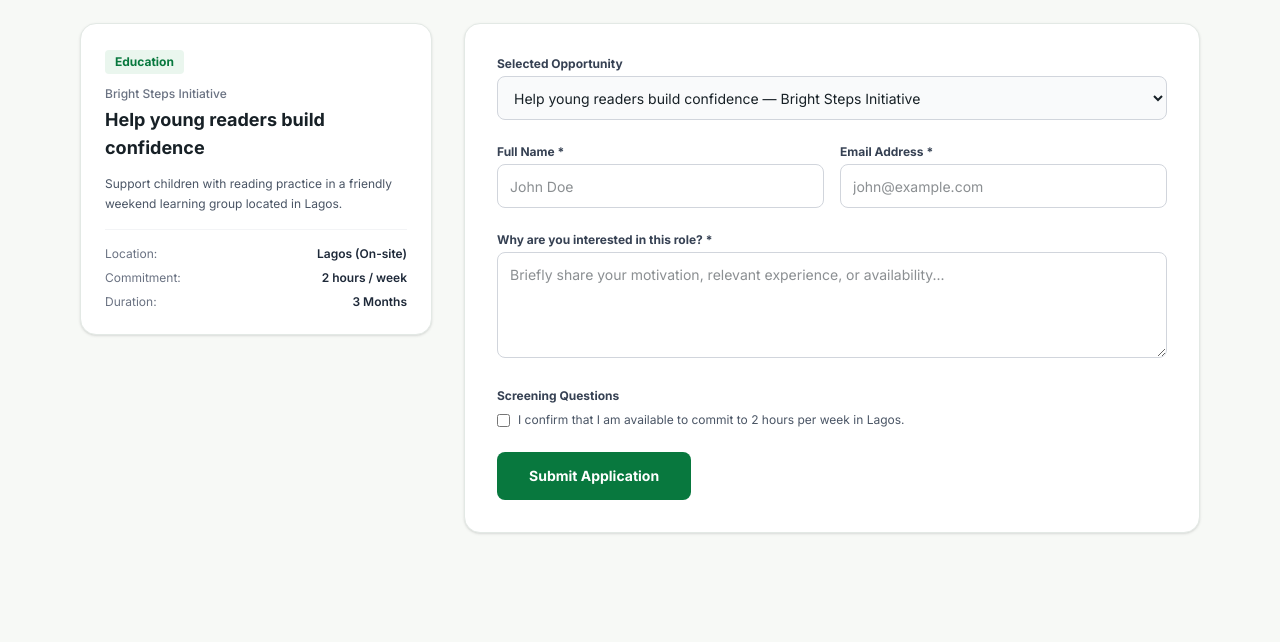
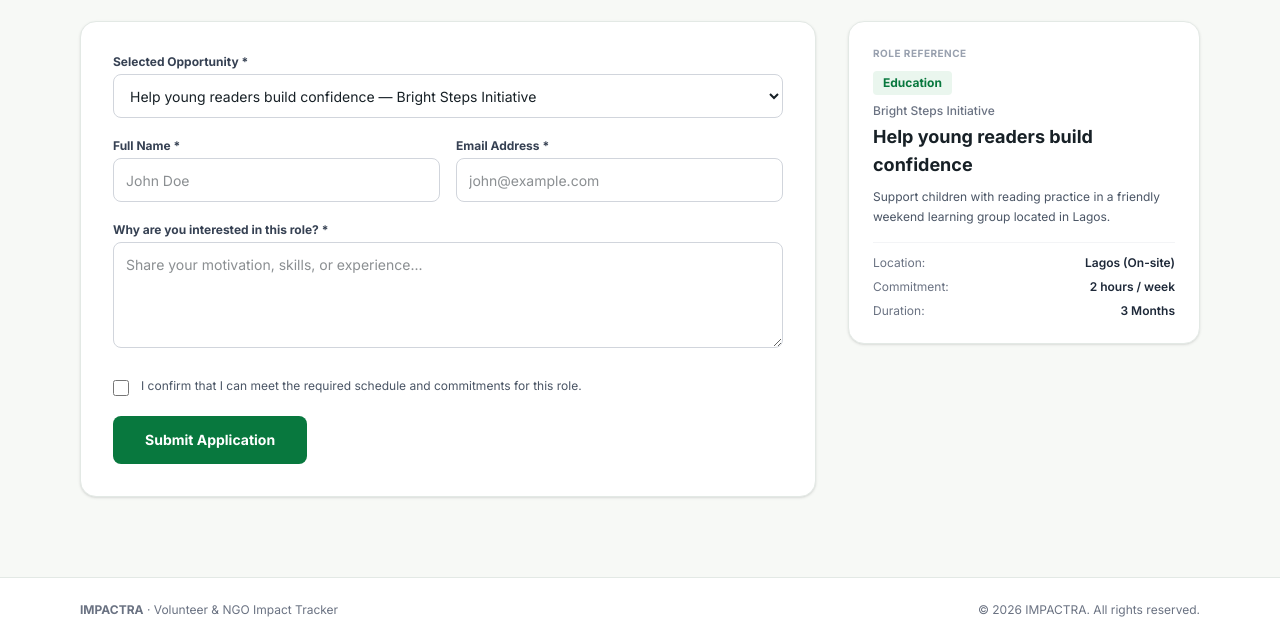
Before and after one commit to Oly-stack/impactra-frontend, a plain HTML site: page apply.html in a window 1280 px wide. Shown: the part 198-840 px from the top of the page. Before the commit the page ends 800 px from the top, so only its background shows below. Drawn offline with nearby package versions, Linux system fonts and the light colour scheme.

Commit message:
latest on apply

```diff
--- a/apply.html
+++ b/apply.html
@@ -10,65 +10,71 @@
   <script src="https://cdn.jsdelivr.net/npm/@tailwindcss/browser@4"></script>
   <link rel="shortcut icon" href="img/leaf-logo.png" type="image/x-icon" />
 </head>
-<body class="min-h-screen font-['Inter'] bg-[#f7f9f6] text-[#172026]">
+<body class="min-h-screen font-['Inter'] bg-[#f7f9f6] text-[#172026] flex flex-col justify-between">
 
-  <!-- Header -->
-  <header class="bg-white border-b border-[#E3E9E5] px-4 py-3 lg:px-8">
+  <!-- Header  -->
+  <header class="bg-white border-b border-[#E3E9E5] px-4 py-3 sm:px-6 lg:px-8">
     <div class="max-w-6xl mx-auto flex items-center justify-between">
-      <a href="index.html" class="flex items-center gap-2 text-xl font-extrabold tracking-wider text-[#08783E]">
-        <img class="w-8 h-8" src="img/leaf-logo.png" alt="Logo" />
+
+      <!-- Logo -->
+      <a href="index.html" class="flex items-center gap-2 text-lg sm:text-xl font-extrabold tracking-wider text-[#08783E] shrink-0">
+        <img class="w-7 h-7 sm:w-8 sm:h-8" src="img/leaf-logo.png" alt="Logo" />
         <span>IMPACTRA</span>
       </a>
-      <nav aria-label="Main navigation" class="flex items-center gap-6 text-sm font-medium">
+
+      <!-- Desktop Navigation -->
+      <nav aria-label="Main navigation" class="hidden md:flex items-center gap-6 text-sm font-medium">
         <a href="index.html" class="text-gray-600 hover:text-[#08783E]">Home</a>
         <a href="opportunities.html" class="text-gray-600 hover:text-[#08783E]">Opportunities</a>
         <a href="log-hours.html" class="text-gray-600 hover:text-[#08783E]">Log Hours</a>
       </nav>
+
+      <!-- Mobile Button -->
+      <button id="menuToggle" type="button" class="md:hidden text-[#08783E] p-1 focus:outline-none" aria-label="Toggle Navigation">
+        <svg class="w-6 h-6" fill="none" stroke="currentColor" viewBox="0 0 24 24" xmlns="http://www.w3.org/2000/svg">
+          <path stroke-linecap="round" stroke-linejoin="round" stroke-width="2" d="M4 6h16M4 12h16M4 18h16"></path>
+        </svg>
+      </button>
+
     </div>
+
+    <!-- Mobile Dropdown Navigation -->
+    <nav id="mobileMenu" class="hidden md:hidden flex-col gap-3 pt-3 pb-2 border-t border-gray-100 mt-2 text-sm font-medium text-gray-700">
+      <a href="index.html" class="hover:text-[#08783E] py-1">Home</a>
+      <a href="opportunities.html" class="hover:text-[#08783E] py-1">Opportunities</a>
+      <a href="log-hours.html" class="hover:text-[#08783E] py-1">Log Hours</a>
+    </nav>
   </header>
 
   <!-- Main Content -->
-  <main class="max-w-6xl mx-auto px-4 py-8 lg:py-12">
-    <div class="mb-8">
-      <a href="opportunities.html" class="text-xs font-bold text-[#08783E] hover:underline flex items-center gap-1 mb-2">
+  <main class="max-w-6xl w-full mx-auto px-4 py-6 sm:py-8 lg:py-12">
+
+    <div class="mb-6">
+      <a href="opportunities.html" class="inline-flex items-center gap-1 text-xs font-bold text-[#08783E] hover:underline mb-2">
         ← Back to all opportunities
       </a>
-      <h1 class="text-3xl font-extrabold text-[#172026]">Submit Your Application</h1>
-      <p class="text-gray-600 text-sm mt-1">Review the role details and let the organization know why you'd be a great fit.</p>
+      <h1 class="text-2xl sm:text-3xl font-extrabold text-[#172026]">Submit Your Application</h1>
+      <p class="text-gray-600 text-xs sm:text-sm mt-1">Review role details and share why you'd be a great fit.</p>
     </div>
 
-    <div class="grid grid-cols-1 lg:grid-cols-3 gap-8">
+    <!-- Responsive Layout: Form First on Mobile, Sidebar Right on Desktop -->
+    <div class="flex flex-col lg:grid lg:grid-cols-3 gap-6 lg:gap-8">
 
-      <!-- Left Column: Reference Opportunity Card -->
-      <aside class="lg:col-span-1">
-        <div class="bg-white border border-[#E3E9E5] rounded-2xl p-6 shadow-sm sticky top-6">
-          <span class="inline-block bg-[#eaf6ee] text-[#08783E] text-xs font-bold px-2.5 py-1 rounded mb-3">Education</span>
-          <p class="text-xs text-gray-500 font-medium">Bright Steps Initiative</p>
-          <h2 class="text-lg font-bold text-[#172026] mt-1 mb-3">Help young readers build confidence</h2>
-          <p class="text-xs text-gray-600 leading-relaxed mb-4">
-            Support children with reading practice in a friendly weekend learning group located in Lagos.
-          </p>
-          <hr class="border-gray-100 my-4" />
-          <dl class="text-xs space-y-2">
-            <div class="flex justify-between"><dt class="text-gray-500">Location:</dt><dd class="font-semibold text-gray-800">Lagos (On-site)</dd></div>
-            <div class="flex justify-between"><dt class="text-gray-500">Commitment:</dt><dd class="font-semibold text-gray-800">2 hours / week</dd></div>
-            <div class="flex justify-between"><dt class="text-gray-500">Duration:</dt><dd class="font-semibold text-gray-800">3 Months</dd></div>
-          </dl>
-        </div>
-      </aside>
+      <!-- Form Section -->
+      <section class="w-full lg:col-span-2">
+        <div class="bg-white border border-[#E3E9E5] rounded-2xl p-4 sm:p-8 shadow-sm">
 
-      <!-- Right Column: Application Form -->
-      <section class="lg:col-span-2">
-        <div class="bg-white border border-[#E3E9E5] rounded-2xl p-6 lg:p-8 shadow-sm">
-
-          <form id="applyForm" class="space-y-6">
-            <!-- Select Opportunity Dropdown -->
+          <form id="applyForm" class="space-y-4 sm:space-y-5">
+            <!-- Opportunity Select Field -->
             <div>
-              <label for="opportunitySelect" class="block text-xs font-bold text-gray-700 mb-1">Selected Opportunity</label>
-              <select id="opportunitySelect" class="w-full h-11 border border-gray-300 rounded-lg px-3 text-sm bg-gray-50 focus:outline-none focus:ring-2 focus:ring-[#08783E]">
-                <option value="sample-1" selected>Help young readers build confidence — Bright Steps Initiative</option>
-                <option value="sample-2">Bring a community garden to life — Green Neighbourhood</option>
-                <option value="sample-3">Design for a community cause — Kindred Network</option>
+              <label for="opportunitySelect" class="block text-xs font-bold text-gray-700 mb-1">Selected Opportunity *</label>
+              <select id="opportunitySelect" class="w-full h-11 border border-gray-300 rounded-lg px-3 text-xs sm:text-sm bg-white focus:outline-none focus:ring-2 focus:ring-[#08783E] text-ellipsis overflow-hidden">
+                <option value="sample-1" data-org="Bright Steps Initiative" data-cat="Education" data-loc="Lagos (On-site)" data-commit="2 hours / week" data-duration="3 Months" data-desc="Support children with reading practice in a friendly weekend learning group located in Lagos.">Help young readers build confidence — Bright Steps Initiative</option>
+                <option value="sample-2" data-org="Green Neighbourhood Project" data-cat="Environment" data-loc="Abuja (On-site)" data-commit="3 hours / week" data-duration="6 Months" data-desc="Join local volunteers to plant, maintain and care for a shared green space.">Bring a community garden to life — Green Neighbourhood</option>
+                <option value="sample-3" data-org="Kindred Community Network" data-cat="Digital skills" data-loc="Anywhere (Remote)" data-commit="2–4 hours / week" data-duration="Ongoing" data-desc="Use your design skills to make community information clearer and easier to share.">Design for a community cause — Kindred Network</option>
+                <option value="sample-4" data-org="Neighbour Care Collective" data-cat="Community support" data-loc="Ibadan (On-site)" data-commit="4 hours / event" data-duration="1 Month" data-desc="Help a community team organise donated supplies for local households.">Support a neighbourhood food drive — Neighbour Care</option>
+                <option value="sample-5" data-org="Open Learning Circle" data-cat="Education" data-loc="Enugu (On-site)" data-commit="2 hours / week" data-duration="2 Months" data-desc="Help beginners become more comfortable using everyday computer tools.">Introduce learners to digital basics — Open Learning Circle</option>
+                <option value="sample-6" data-org="Shared Purpose Initiative" data-cat="Digital skills" data-loc="Anywhere (Remote)" data-commit="3 hours / week" data-duration="Ongoing" data-desc="Turn volunteer updates into clear stories that celebrate community participation.">Help tell stories of community action — Shared Purpose</option>
               </select>
             </div>
 
@@ -76,26 +82,25 @@
             <div class="grid grid-cols-1 sm:grid-cols-2 gap-4">
               <div>
                 <label for="fullName" class="block text-xs font-bold text-gray-700 mb-1">Full Name *</label>
-                <input id="fullName" type="text" required placeholder="John Doe" class="w-full h-11 border border-gray-300 rounded-lg px-3 text-sm focus:outline-none focus:ring-2 focus:ring-[#08783E]" />
+                <input id="fullName" type="text" required placeholder="John Doe" class="w-full h-11 border border-gray-300 rounded-lg px-3 text-xs sm:text-sm focus:outline-none focus:ring-2 focus:ring-[#08783E]" />
               </div>
               <div>
                 <label for="email" class="block text-xs font-bold text-gray-700 mb-1">Email Address *</label>
-                <input id="email" type="email" required placeholder="john@example.com" class="w-full h-11 border border-gray-300 rounded-lg px-3 text-sm focus:outline-none focus:ring-2 focus:ring-[#08783E]" />
+                <input id="email" type="email" required placeholder="john@example.com" class="w-full h-11 border border-gray-300 rounded-lg px-3 text-xs sm:text-sm focus:outline-none focus:ring-2 focus:ring-[#08783E]" />
               </div>
             </div>
 
-            <!-- Screening Question / Motivation -->
+            <!-- Motivation -->
             <div>
               <label for="motivation" class="block text-xs font-bold text-gray-700 mb-1">Why are you interested in this role? *</label>
-              <textarea id="motivation" rows="4" required placeholder="Briefly share your motivation, relevant experience, or availability..." class="w-full border border-gray-300 rounded-lg p-3 text-sm focus:outline-none focus:ring-2 focus:ring-[#08783E]"></textarea>
+              <textarea id="motivation" rows="4" required placeholder="Share your motivation, skills, or experience..." class="w-full border border-gray-300 rounded-lg p-3 text-xs sm:text-sm focus:outline-none focus:ring-2 focus:ring-[#08783E]"></textarea>
             </div>
 
-            <!-- Screening Checkboxes -->
-            <div class="space-y-2">
-              <span class="block text-xs font-bold text-gray-700">Screening Questions</span>
-              <label class="flex items-start gap-2 cursor-pointer text-xs text-gray-600">
-                <input type="checkbox" required class="mt-0.5 accent-[#08783E] rounded" />
-                <span>I confirm that I am available to commit to 2 hours per week in Lagos.</span>
+            <!-- Checkbox Screening -->
+            <div class="pt-1">
+              <label class="flex items-start gap-3 cursor-pointer text-xs text-gray-600">
+                <input type="checkbox" required class="mt-0.5 accent-[#08783E] w-4 h-4 rounded shrink-0" />
+                <span>I confirm that I can meet the required schedule and commitments for this role.</span>
               </label>
             </div>
 
@@ -105,26 +110,92 @@
             </button>
           </form>
 
-          <!-- Confirmation Banner (Hidden by default) -->
-          <div id="confirmationBanner" class="hidden bg-[#eaf6ee] border border-[#08783E] rounded-xl p-6 text-center mt-6">
+          <!-- Pending Confirmation -->
+          <div id="confirmationBanner" class="hidden bg-[#eaf6ee] border border-[#08783E] rounded-xl p-6 text-center">
             <div class="w-12 h-12 bg-[#08783E] text-white rounded-full flex items-center justify-center mx-auto mb-3 font-bold text-xl">✓</div>
             <h3 class="text-lg font-bold text-[#172026] mb-1">Application Submitted!</h3>
             <p class="text-xs text-gray-600 max-w-md mx-auto mb-4">
-              Your application is currently <span class="font-bold text-[#ae7827] bg-[#fff8e9] px-2 py-0.5 rounded">Pending Review</span> by Bright Steps Initiative. They will contact you via email shortly.
+              Your application status is now <span class="font-bold text-[#ae7827] bg-[#fff8e9] px-2 py-0.5 rounded">Pending Review</span>. The organizing team will review your application and respond via email.
             </p>
             <a href="opportunities.html" class="inline-block text-xs font-bold text-[#08783E] underline">Explore more opportunities</a>
           </div>
 
         </div>
       </section>
+
+      <!-- Opportunity Reference Card -->
+      <aside class="w-full lg:col-span-1">
+        <div class="bg-white border border-[#E3E9E5] rounded-2xl p-4 sm:p-6 shadow-sm sticky top-6">
+          <p class="text-[10px] font-bold text-gray-400 uppercase tracking-wider mb-2">Role Reference</p>
+          <span id="refCategory" class="inline-block bg-[#eaf6ee] text-[#08783E] text-xs font-bold px-2.5 py-1 rounded mb-2">Education</span>
+          <p id="refOrg" class="text-xs text-gray-500 font-medium">Bright Steps Initiative</p>
+          <h2 id="refTitle" class="text-base sm:text-lg font-bold text-[#172026] mt-1 mb-2">Help young readers build confidence</h2>
+          <p id="refDesc" class="text-xs text-gray-600 leading-relaxed mb-4">
+            Support children with reading practice in a friendly weekend learning group located in Lagos.
+          </p>
+          <hr class="border-gray-100 my-3" />
+          <dl class="text-xs space-y-2">
+            <div class="flex justify-between"><dt class="text-gray-500">Location:</dt><dd id="refLocation" class="font-semibold text-gray-800">Lagos (On-site)</dd></div>
+            <div class="flex justify-between"><dt class="text-gray-500">Commitment:</dt><dd id="refCommitment" class="font-semibold text-gray-800">2 hours / week</dd></div>
+            <div class="flex justify-between"><dt class="text-gray-500">Duration:</dt><dd id="refDuration" class="font-semibold text-gray-800">3 Months</dd></div>
+          </dl>
+        </div>
+      </aside>
+
     </div>
   </main>
 
+  <!-- Footer -->
+  <footer class="border-t border-[#E3E9E5] bg-white py-6 text-xs text-gray-500 mt-8">
+    <div class="max-w-6xl mx-auto px-4 flex flex-col sm:flex-row justify-between gap-2">
+      <p><strong>IMPACTRA</strong> · Volunteer & NGO Impact Tracker</p>
+      <p>© 2026 IMPACTRA. All rights reserved.</p>
+    </div>
+  </footer>
+
   <script>
+    // Mobile Menu Toggle
+    const menuToggle = document.getElementById('menuToggle');
+    const mobileMenu = document.getElementById('mobileMenu');
+    menuToggle.addEventListener('click', () => {
+      mobileMenu.classList.toggle('hidden');
+      mobileMenu.classList.toggle('flex');
+    });
+
+    // Sync dropdown with Reference Card
+    const select = document.getElementById('opportunitySelect');
+
+    function syncCard() {
+      const opt = select.options[select.selectedIndex];
+      document.getElementById('refTitle').textContent = opt.text.split(' — ')[0];
+      document.getElementById('refOrg').textContent = opt.dataset.org || '';
+      document.getElementById('refCategory').textContent = opt.dataset.cat || 'General';
+      document.getElementById('refLocation').textContent = opt.dataset.loc || 'Anywhere';
+      document.getElementById('refCommitment').textContent = opt.dataset.commit || 'Flexible';
+      document.getElementById('refDuration').textContent = opt.dataset.duration || 'N/A';
+      document.getElementById('refDesc').textContent = opt.dataset.desc || '';
+    }
+
+    //  URL Parameter from opportunities.html
+    const urlParams = new URLSearchParams(window.location.search);
+    const selectedId = urlParams.get('id');
+    if (selectedId) {
+      for (let i = 0; i < select.options.length; i++) {
+        if (select.options[i].value === selectedId) {
+          select.selectedIndex = i;
+          break;
+        }
+      }
+    }
+
+    select.addEventListener('change', syncCard);
+    syncCard();
+
     document.getElementById('applyForm').addEventListener('submit', function(e) {
       e.preventDefault();
       this.classList.add('hidden');
       document.getElementById('confirmationBanner').classList.remove('hidden');
+      window.scrollTo({ top: 0, behavior: 'smooth' });
     });
   </script>
 </body>
```
